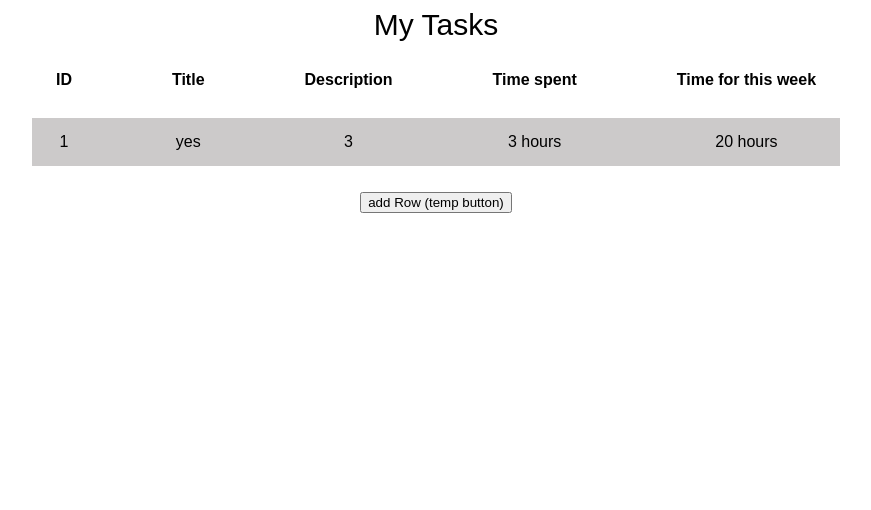
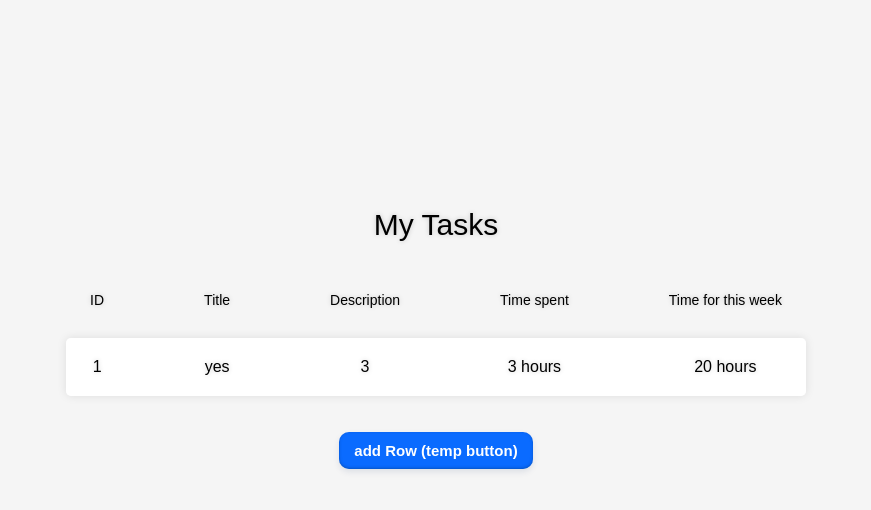
Before and after one commit to novakovic30/time-tracker-fe, an Angular app: page / in a window 1280 px wide. Shown: the top 510 px of the page, without its empty margins (204-1075 px from the left). Built offline with nearby package versions, Linux system fonts and the light colour scheme.

Commit message:
table design changed

```diff
--- a/src/app/components/home/user-tasks/user-tasks.component.css
+++ b/src/app/components/home/user-tasks/user-tasks.component.css
@@ -2,12 +2,14 @@
     width: fit-content;
     margin: 0 auto;
     border-collapse: separate;
-    border-spacing: 0 10px;
+    border-spacing: 0 20px;
+    position: relative;
+    background-color:transparent!important;
+    text-shadow: 0 0 5px rgba(0, 0, 0, 0.2);
 }
 
 .mat-header-cell, .mat-cell {
-    padding-bottom: 10px;
-    padding-top: 10px;
+    padding-top: 20px;
     padding-left: 50px;
     padding-right: 50px;
 
@@ -15,8 +17,61 @@
     font-family: Arial, sans-serif;
 
     border-bottom: none;
+    position: relative;
+}
+
+.mat-cell {
+    padding-bottom: 20px;
+    background-color: white;
+}
+
+.mat-header-cell {
+    font-size: 14px;
+    font-weight: lighter;
 }
 
 .mat-row {
-    background-color: #cccaca;
+    box-shadow: 0 0 10px rgba(0, 0, 0, 0.1);
+    border-radius: 5px;
 }
+
+.mat-cell:first-child {
+    border-bottom-left-radius: 5px;
+    border-top-left-radius: 5px;
+}
+
+.mat-cell:last-child {
+
+    border-bottom-right-radius: 5px;
+    border-top-right-radius: 5px;
+}
+
+
+
+.button-1 {
+  background-color: #0a6bff;
+  border-radius: 10px;
+  border: 0;
+  box-shadow: rgba(1,60,136,.5) 0 -1px 3px 0 inset,rgba(0,44,97,.1) 0 3px 6px 0;
+  box-sizing: border-box;
+  color: #fff;
+  cursor: pointer;
+  font-family: "Arial";
+  font-size: 15px;
+  font-weight: 600;
+  position: relative;
+  text-align: center;
+  transition: all .2s cubic-bezier(.22, .61, .36, 1);
+}
+
+.button-1:hover {
+  background-color: #065dd8;
+  transform: translateY(-2px);
+}
+
+@media (min-width: 768px) {
+  .button-1 {
+    padding: 10px 15px;
+    min-width: 70px;
+  }
+}
--- a/src/app/components/home/user-tasks/user-tasks.component.html
+++ b/src/app/components/home/user-tasks/user-tasks.component.html
@@ -14,5 +14,5 @@
     <p>
     <p>
 
-    <button (click) = "addRow()">add Row (temp button)</button>
+    <button class="button-1" (click) = "addRow()">add Row (temp button)</button>
 </div>
--- a/src/app/components/home/user-tasks/user-tasks.component.ts
+++ b/src/app/components/home/user-tasks/user-tasks.component.ts
@@ -13,6 +13,16 @@ export class UserTasksComponent implements OnInit {
   constructor() { }
 
   ngOnInit(): void {
+    this.updateTable();
+  }
+
+  addRow(){
+    const newRow = { ID: '2', Title: 'no', Description: '5', 'Time spent': '5 hours', 'Time for this week': '25 hours' };
+    this.dataSource.data = [...this.dataSource.data, newRow];
+  }
+
+  updateTable() {
+    //insert code which gets data from backend
     const data = [
       {ID: "1", Title: "yes", Description: "3", "Time spent": "3 hours", "Time for this week": "20 hours"}
     ];
@@ -20,9 +30,4 @@ export class UserTasksComponent implements OnInit {
     this.dataSource = new MatTableDataSource(data);
   }
 
-  addRow(){
-    const newRow = { ID: '2', Title: 'no', Description: '5', 'Time spent': '5 hours', 'Time for this week': '25 hours' };
-    this.dataSource.data = [...this.dataSource.data, newRow];
-  }
-
 }
--- a/src/app/pages/home/home.component.css
+++ b/src/app/pages/home/home.component.css
@@ -1,7 +1,9 @@
 .mainDiv {
     text-align: center;
     font-family: Arial, sans-serif;
+    padding-top: 200px;
 }
 .header {
     font-size: 30px;
+    text-shadow: 0 0 5px rgba(0, 0, 0, 0.2);
 }
--- a/src/styles.css
+++ b/src/styles.css
@@ -1 +1,4 @@
 /* You can add global styles to this file, and also import other style files */
+body {
+    background-color: #F5F5F5;
+}
```
